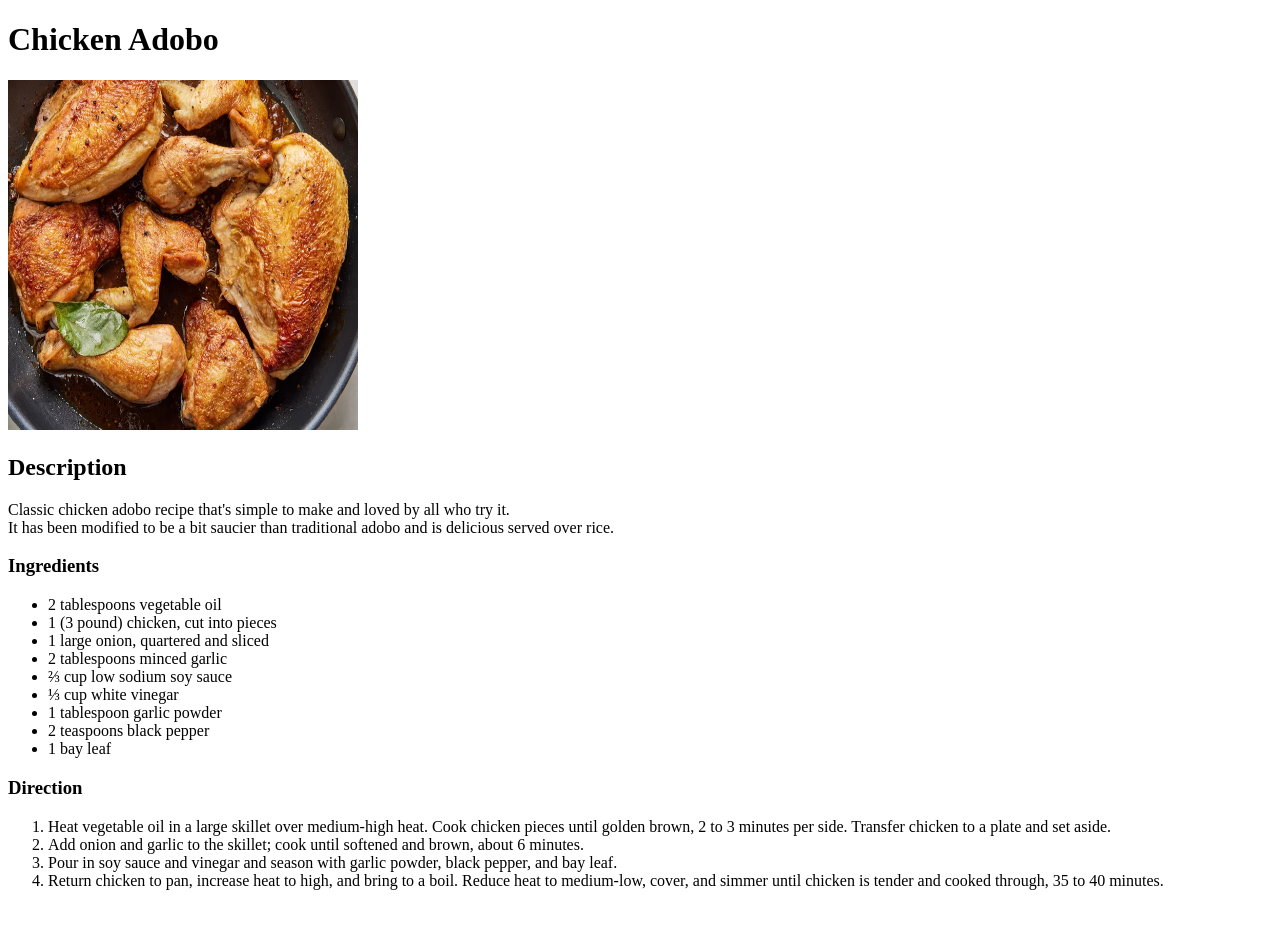
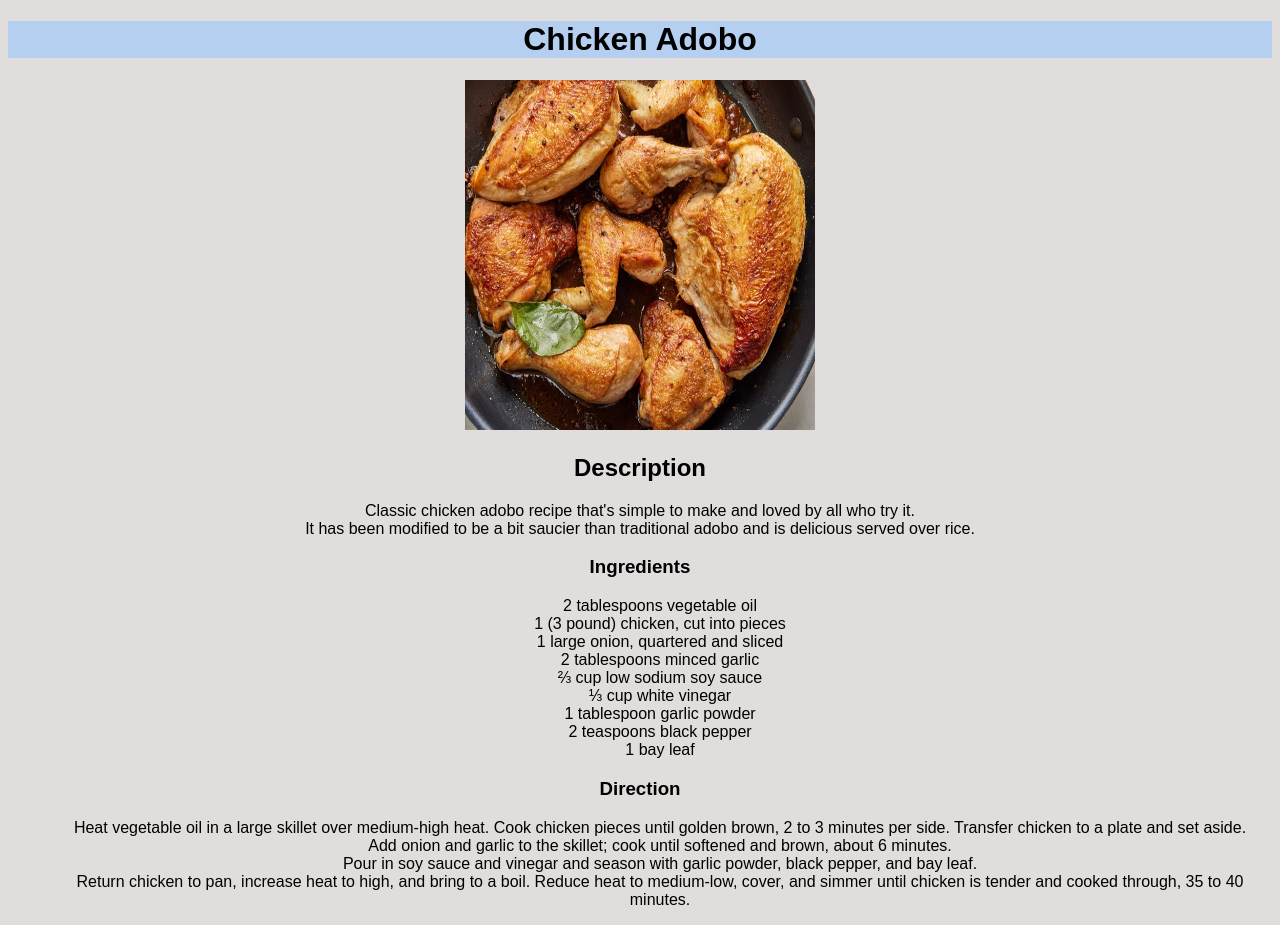
Before and after one commit to Daryllaranang/odin-recipes, a plain HTML site: page recipes/adobo.html in a window 1280 px wide. Drawn offline with Linux system fonts and the light colour scheme.

Commit message:
Add style on Recipes

```diff
--- a/recipes/adobo.html
+++ b/recipes/adobo.html
@@ -4,6 +4,7 @@
   <meta charset="UTF-8">
   <meta name="viewport" content="width=device-width, initial-scale=1.0">
   <title>Chicken Adobo</title>
+  <link rel="stylesheet" href="main.css">
 </head>
 <body>
    <h1>Chicken Adobo</h1>
--- /dev/null
+++ b/recipes/main.css
@@ -0,0 +1,9 @@
+*{
+  font-family: Arial, Helvetica, sans-serif;
+  text-align: center;
+  list-style-type: none;
+  background-color: rgb(226, 221, 221);
+}
+h1{
+  background-color: rgb(181, 207, 241);
+}
```
Also changed, not shown: recipes/sinigang.html (+1 -0 lines), recipes/sopas.html (+1 -0 lines).
